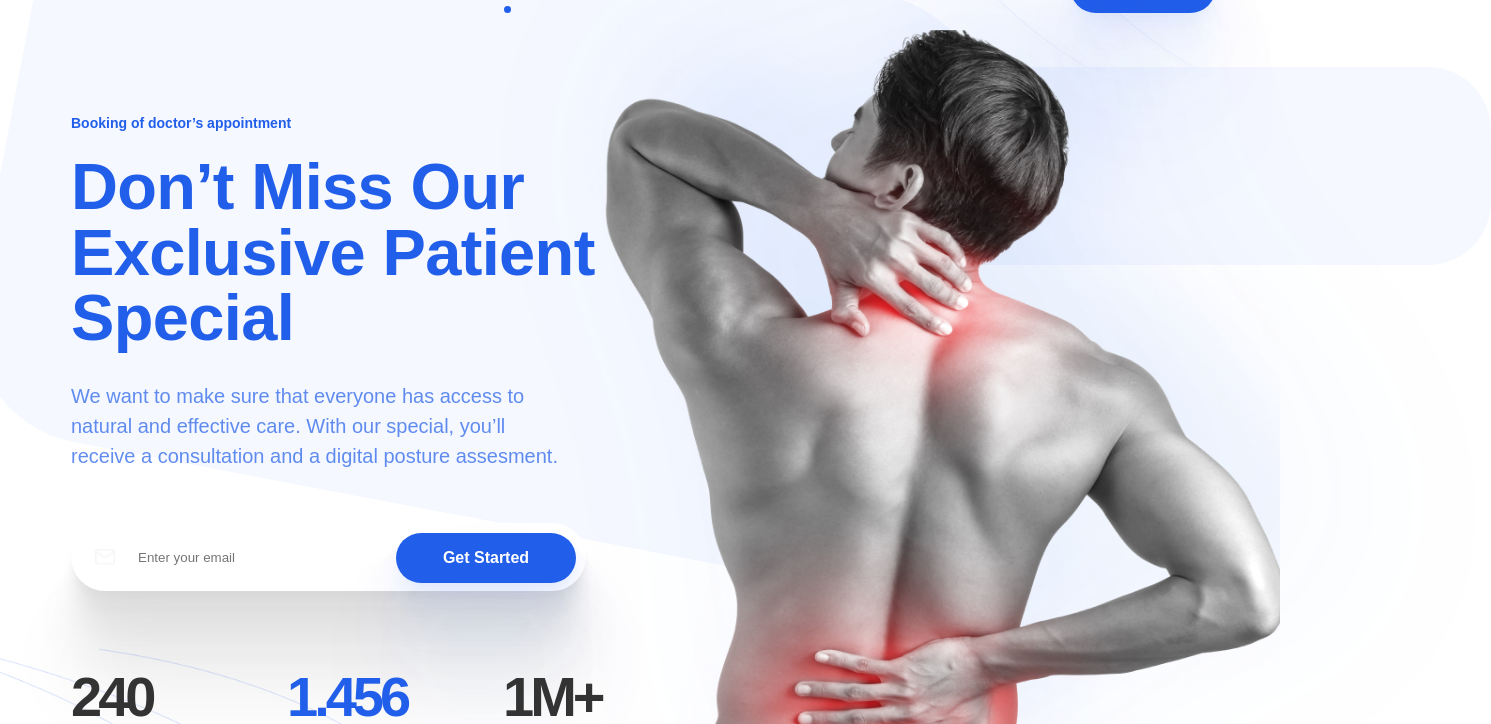
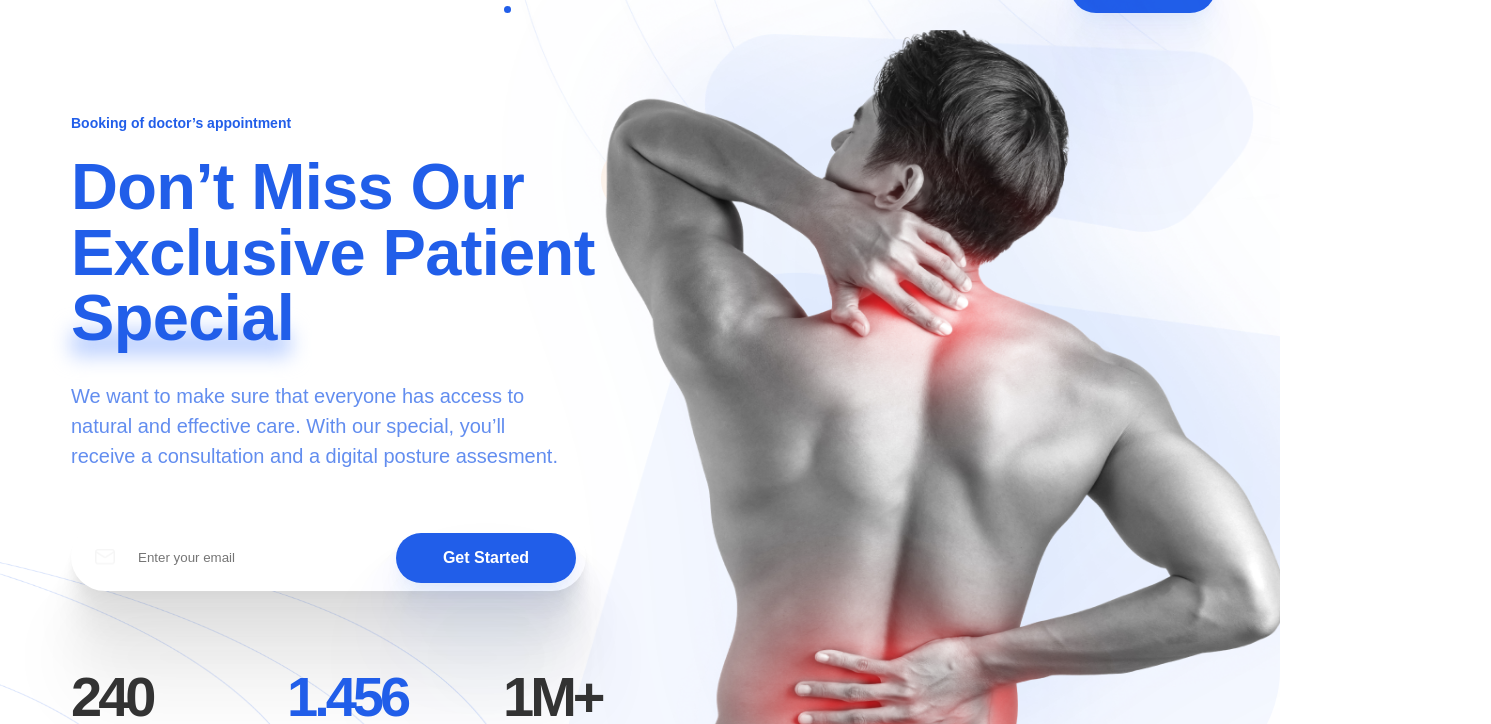
Before and after one commit to akmacicbruno/figma_design_clinic, a plain HTML site: page index.html in a window 1280 px wide. Shown: the part 76-800 px from the top of the page, 1491 px wide, since content can reach past the window. Drawn offline with Linux system fonts and the light colour scheme.

Commit message:
Stilovi za geometrijske oblike

```diff
--- a/css/style.css
+++ b/css/style.css
@@ -2,9 +2,12 @@
     src: url(assests/google-sans-font-family/ProductSans-Regular.ttf);
     font-family: sans-serif;
 }
+body, html {
+    width: 100%;
+    height: 100%;
+}
 body{
-    width: 100vw;
-    height: 100vh;
+    height: 868px;
     display: inline-flex;
     font-family: sans-serif;
     margin: 0px;
@@ -15,8 +18,8 @@ body{
     position: absolute;
     object-fit: fill;
     width: 590px;
-    height: 300px;
-    bottom: -210px;
+    height: 250px;
+    bottom: 0px;
 }
 .body__vector-right-up{
     position: absolute;
@@ -48,30 +51,19 @@ body{
 }
 .body__vector-up{
     position: absolute;
-    width: 654px;
+    width: 550px;
     height: 198px;
-    left: 837px;
-    top: 143px;
-
-    background: #F5F8FF;
+    right: 2vw;
+    top: 110px;
     border-radius: 63px;
 }
-.body__vector{
+.body__vector-guy{
     position: absolute;
-    left: 750.91px;
-    /* object-fit: cover; */
-    /* display: flex; */
-    top: 460.29px;
-    height: 100px;
-}
-.body__vector-guy{
-    /* position: absolute; */
-    height: 590px;
-    width: 960px;
-    object-fit: cover;
-    background: #F5F8FF;
+    right: 0vw;
+    bottom: 0px;
+    width: 800px;
+    height: 600px;
     border-radius: 123px;
-    transform: rotate(10.74deg);
 }
 .navbar{
     position: absolute;
@@ -211,15 +203,12 @@ body{
 }
 .content-img{
     position: absolute;
-    display: inline-flex;
-    float: right;
     right: 725px;
 }
 .content-img__img{
     position: absolute;
     width: 725px;
     height: 869px;
-
     filter: drop-shadow(50px -56px 104px rgba(28, 91, 235, 0.05));
 }
 .content__contact{
@@ -310,6 +299,7 @@ body{
 @media only screen and (max-width:750px) {
     .body{
         overflow-x: hidden;
+        height: 100vh;
     }
     .body__vector-right-up{
         object-fit: fill;
@@ -320,13 +310,13 @@ body{
     .body__vector-left-down{
         object-fit: fill;
         width: 370px;
-        bottom: -270px;
+        bottom: 0px;
         height: 250px;
     }
     .hide{
         display: block;
     }
-    .body__rectangle, .body__vector, .body__vector-up{
+    .body__rectangle, .body__vector, .body__vector-up, .body__vector-guy{
         display: none;
     }
     .body__circle{
```
